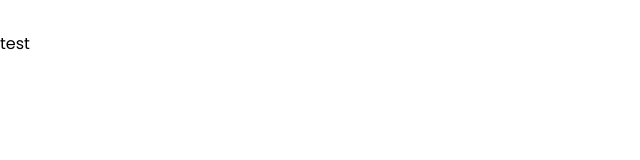
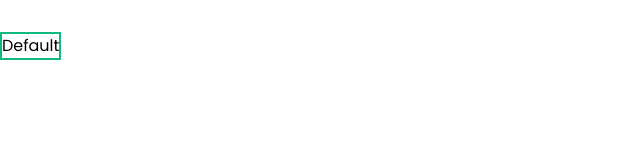
Before and after one commit to jakartalabs/FULLSTACK_WEB_BATCH_2, a React (Create React App) app in the folder day-5/fresh-market/: page / in a window 1280 px wide. Shown: the top 160 px of the page, without its empty margins (0-640 px from the left). Built offline with nearby package versions, Linux system fonts and the light colour scheme.

Commit message:
custom component

```diff
--- a/day-5/fresh-market/src/App.js
+++ b/day-5/fresh-market/src/App.js
@@ -1,10 +1,10 @@
 import logo from './logo.svg';
-import Register from '../src/pages/Register';
+import TestRouter from '../src/pages/TestRouter';
 
 function App() {
   return (
     <div className="App">
-      <Register/>
+      <TestRouter/>
     </div>
   );
 }
--- a/day-5/fresh-market/src/components/Button.js
+++ b/day-5/fresh-market/src/components/Button.js
@@ -0,0 +1,72 @@
+import React, { useState } from 'react';
+
+function Button({children, onClick, btnType='default', size='md', arrow}) {
+  let btnStyle;
+  switch (btnType) {
+    case 'outline': {
+        if (size === 'sm') {
+          btnStyle = `bg-white border-green-500 border-2`;
+        }
+        if(size === 'md'){
+          btnStyle = `bg-white border-green-500 border-2`;
+        }
+        if (size === 'lg') {
+          btnStyle = `bg-white border-green-500 border-2`;
+        }
+
+        if(arrow==='left'){
+
+        }
+        if(arrow==='right') {
+
+        }
+      }
+      break;
+    case 'primary':
+      if (size === 'sm') {
+        btnStyle = `bg-green-500`;
+      }
+      if (size === 'md') {
+        btnStyle = `bg-green-500`;
+      }
+      if (size === 'lg') {
+        btnStyle = `bg-green-500`;
+      }
+      if (arrow === 'left') {
+
+      }
+      if (arrow === 'right') {
+
+      }
+      break;
+    default:
+      if (size === 'sm') {
+        btnStyle = `bg-gray-100`;
+      }
+      if (size === 'md') {
+        btnStyle = `bg-gray-100`;
+      }
+      if (size === 'lg') {
+        btnStyle = `bg-green-500`;
+      }
+      if (arrow === 'left') {
+
+      }
+      if (arrow === 'right') {
+
+      }
+      break;
+  }
+
+  return (
+    <button
+      onClick={onClick}
+      className={btnStyle}
+      type="button"
+    >
+      {children || 'button'}
+    </button>
+  )
+}
+
+export default Button
--- a/day-5/fresh-market/src/index.css
+++ b/day-5/fresh-market/src/index.css
@@ -1,3 +1,7 @@
 @tailwind base;
 @tailwind components;
 @tailwind utilities;
+
+.active {
+  color: #ff5;
+}
--- a/day-5/fresh-market/src/index.js
+++ b/day-5/fresh-market/src/index.js
@@ -6,16 +6,24 @@ import { BrowserRouter as Router, Switch, Route } from 'react-router-dom'
 import Register from './pages/Register';
 import Login from './pages/Login';
 import Home from './pages/Home';
+// import Home from './pages/TestRouter';
 import reportWebVitals from './reportWebVitals';
+
+const userData ={
+  login: false,
+}
+// product-> ?category &  bestSeller=true & rating
 
 ReactDOM.render(
   <React.StrictMode>
-    {/* <App /> */}
     <Router>
       <Switch>
-        <Route exact path="/" component={Home} />
         <Route exact path="/register" component={Register} />
         <Route exact path="/login" component={Login} />
+        <Route exact path="/" component={Home} />
+        {/* <Route exact path="/product" component={Product} /> */}
+        {/* <Route exact path="/product-detail/:id" component={ProductDetail} /> */}
+        {/* <Route exact path="/cart" component={ProductDetail} /> */}
       </Switch>
     </Router>
   </React.StrictMode>,
--- a/day-5/fresh-market/src/pages/Home.js
+++ b/day-5/fresh-market/src/pages/Home.js
@@ -1,10 +1,16 @@
 import React, { Component } from 'react'
-
+import Button from "../components/Button"
 export class Home extends Component {
   render() {
     return (
       <div className="pt-8">
-          test
+        <Button
+          btnType="outline"
+          size="lg"
+          onClick={()=>alert('test')}
+        >
+            Default
+        </Button>
       </div>
     )
   }
--- a/day-5/fresh-market/src/pages/Register.js
+++ b/day-5/fresh-market/src/pages/Register.js
@@ -2,7 +2,23 @@ import React, { Component } from 'react';
 import RegisterLogoImg from '../assets/img/images.jpeg';
 import {register} from '../api/user';
 
+import PropTypes from "prop-types";
+import {
+  BrowserRouter as Router,
+  Link,
+  Route,
+  // withRouter
+  // useHistory
+} from "react-router-dom";
+
+import { withRouter } from "react-router";
+
 export class Register extends Component {
+  static propTypes = {
+    match: PropTypes.object.isRequired,
+    location: PropTypes.object.isRequired,
+    history: PropTypes.object.isRequired
+  };
   constructor(props){
     super(props);
     // this.state = {userLogin : ''};
@@ -25,7 +41,32 @@ export class Register extends Component {
     console.log(result);
   }
 
+
+
+
   render() {
+    // const { history } = this.props;
+    function getHistory() {
+
+      const windowQuery = new URLSearchParams(window.location.search);
+      // let history = useHistory();
+      // history.push({
+      //   pathname: window.location.pathname,
+      //   search: `?${windowQuery.toString()}`
+      // });
+    }
+    function ListItemLink({ to, ...rest }) {
+      return (
+        <Route
+          path={to}
+          children={({ match }) => (
+            <li className={match ? "active" : ""}>
+              <Link to={to} {...rest} >{rest.name}</Link>
+            </li>
+          )}
+        />
+      );
+    }
     return (
       <div className="container">
         <div className="row">
@@ -47,6 +88,13 @@ export class Register extends Component {
                 <br/>
                 <input type="submit" className="btn" value="Submit" name="Register"/>
               </form>
+                <Router>
+                  <ul>
+                    <ListItemLink to="/somewhere" name="somewhere"/>
+                    <ListItemLink to="/somewhere-else" name="test" />
+                  </ul>
+                </Router>
+              <button onClick={getHistory()}>History</button>
             </div>
           </div>
         </div>
@@ -55,4 +103,4 @@ export class Register extends Component {
   }
 }
 
-export default Register
+export default withRouter(Register);
--- /dev/null
+++ b/day-5/fresh-market/src/pages/TestRouter.js
@@ -0,0 +1,23 @@
+import React from 'react'
+import Register from './Register';
+
+const showRegister = () => {
+  if (window.location.pathname === "/") {
+    console.log('Path',window.location.pathname);
+    return <Register />
+  }else{
+    console.log('Path', window.location.pathname);
+    alert('Not Home');
+  }
+}
+
+
+function TestRouter() {
+  return (
+    <div>
+      <div className="ui container">{showRegister()}</div>
+    </div>
+  )
+}
+
+export default TestRouter;
```
